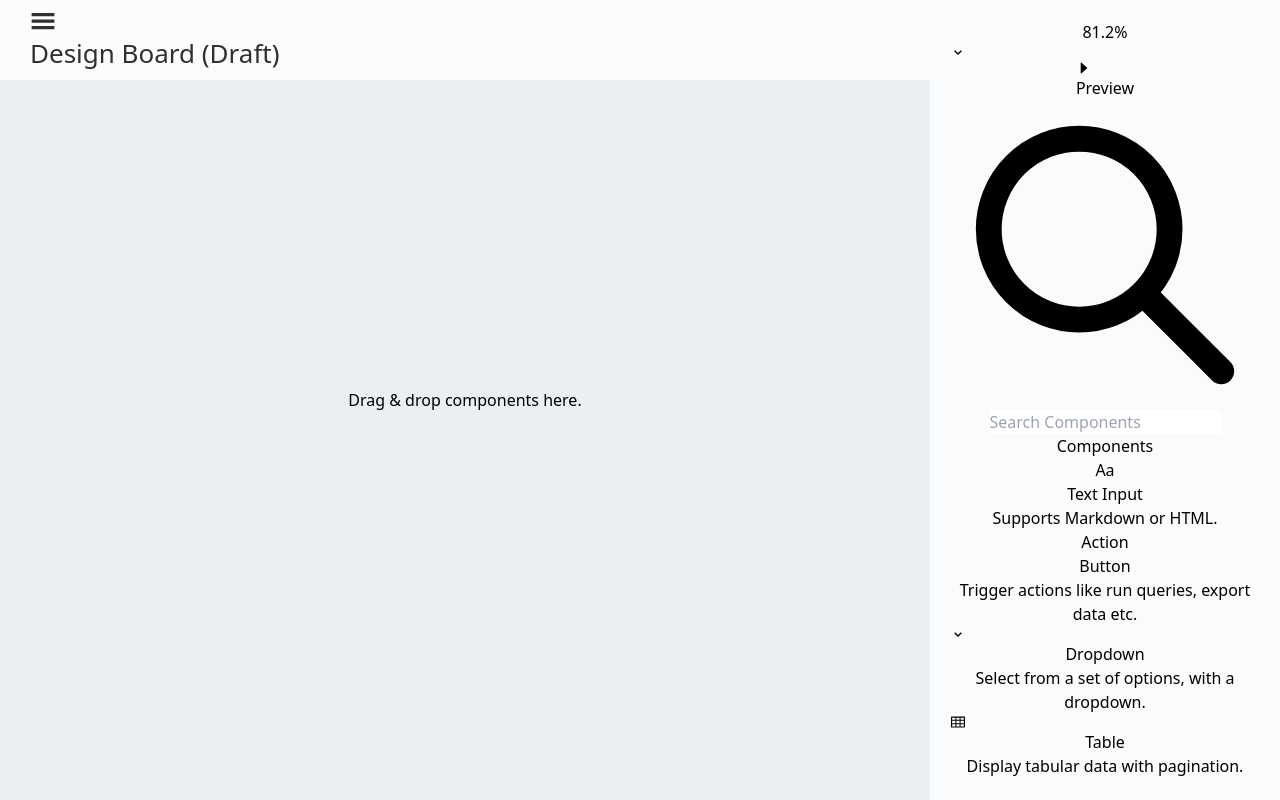
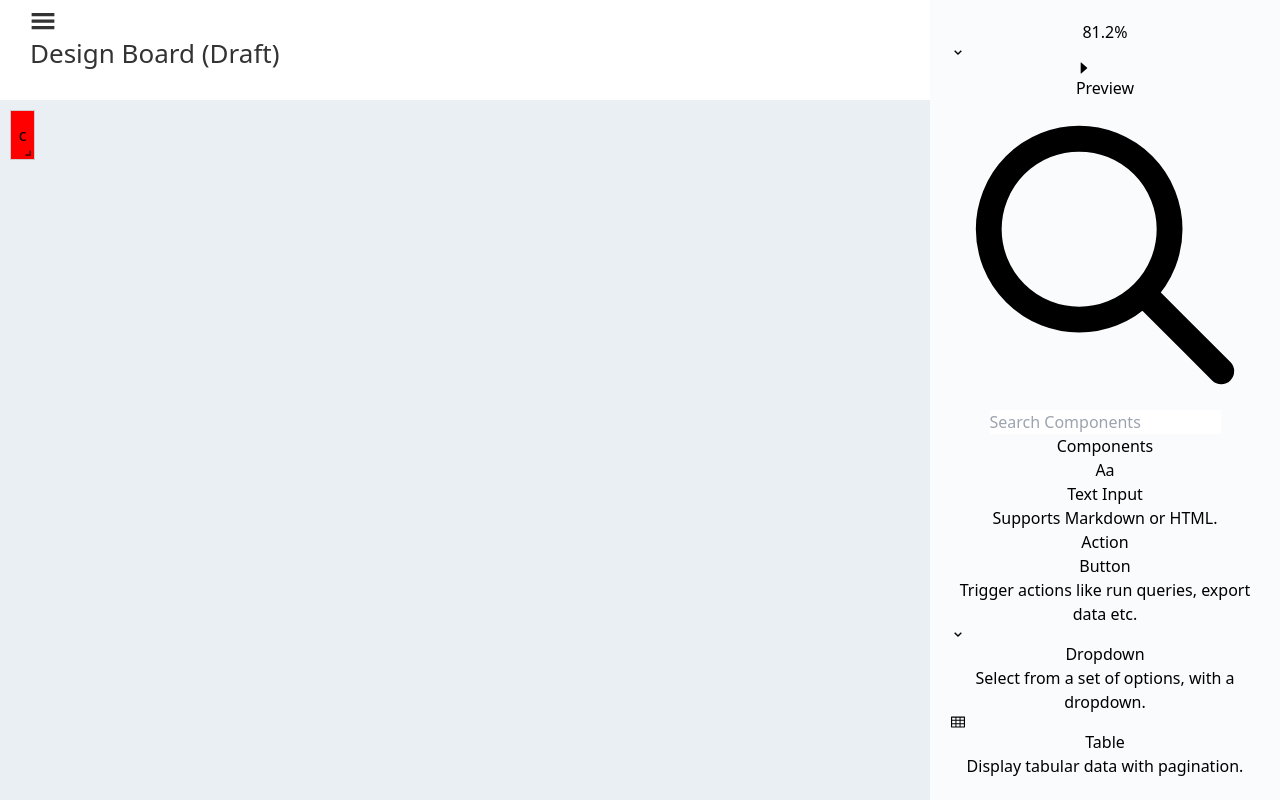
Before and after one commit to JatinSingh08/ReactEasyBuilder, a React (Vite) app: page / in a window 1280 px wide. Built offline with nearby package versions, Linux system fonts and the light colour scheme.

Commit message:
Add feature: draggable canvas elements

```diff
--- a/src/Editor.css
+++ b/src/Editor.css
@@ -5,24 +5,52 @@
   position: relative; /* Added */
 }
 
+.empty-layout-text {
+  position: absolute;
+  top: 55%;
+  left: 42%;
+  transform: translate(-50%, -50%);
+  text-align: center;
+}
+
+
 .editor-canvas {
-  width: calc(100% - 350px);
+  margin-top: 100px;
+  width: 100%;
   background-color: #E9EFF2;
-  z-index: 1;
+  display: flex;
+  align-items: flex-start;
+  justify-content: flex-start;
+  overflow: auto;
+}
+
+ .grid__item {
+  background-color: red;
+  border: 1px solid #ccc;
   display: flex;
   align-items: center;
+  align-self: flex-start;
   justify-content: center;
+  font-size: 16px;
+  margin: 10px;
+  overflow: auto;
+  min-width: 25px;
+  min-height: 25px;
 }
+.layout {
+  max-width: 100%;
+  max-height: 100%;
+}
+
 
 .editor-picker {
   padding: 20px;
   width: 350px;
-  /* border-left: 1px solid black; */
   background: #F9FBFC 0% 0% no-repeat padding-box;
   box-shadow: 1px 1px 1px #00000029;
   opacity: 1;
   height: 100vh;
-  position: fixed; /* Added */
-  top: 0; /* Added */
-  right: 0; /* Added */
+  position: fixed;
+  top: 0;
+  right: 0;
 }
--- a/src/components/EditorCanvas/EditorCanvas.jsx
+++ b/src/components/EditorCanvas/EditorCanvas.jsx
@@ -1,13 +1,74 @@
-import React from 'react'
+import React, { useState } from "react";
+import { Responsive, WidthProvider } from "react-grid-layout";
+import "react-grid-layout/css/styles.css";
+import "react-resizable/css/styles.css";
+import '../../Editor.css'
+const ResponsiveGridLayout = WidthProvider(Responsive);
 
 const EditorCanvas = () => {
+  const [layout, setLayout] = useState([
+    { i: "a", x: 0, y: 0, w: 1, h: 2 },
+    { i: "b", x: 1, y: 0, w: 3, h: 2 },
+    { i: "c", x: 4, y: 0, w: 1, h: 2 },
+  ])
+  // const layout = [
+  //   { i: "a", x: 0, y: 0, w: 1, h: 2 },
+  //   { i: "b", x: 1, y: 0, w: 3, h: 2 },
+  //   { i: "c", x: 4, y: 0, w: 1, h: 2 },
+  // ];
+
+  const gridItemWidth = 25; // Width of each grid item in pixels
+  const gridItemHeight = 25; // Height of each grid item in pixels
+
+  const onLayoutChange = (newLayout) => {
+    setLayout(newLayout);
+  }
+  const gridCols = 12; // Number of columns in the grid
+
+
   return (
     <div className="editor-canvas">
-      <div className=''>
-        <h2 className='text-[#D4DADC] text-3xl font-bold'>Drag & drop components here.</h2>
-      </div>
+
+      {
+        layout.length === 0 && (
+            <h1 className="empty-layout-text">Drag & drop components here.</h1>
+        )
+      }
+      <ResponsiveGridLayout
+        className="layout"
+        layouts={{ xxs: layout }}
+        breakpoints={{ lg: 1200, md: 996, sm: 768, xs: 480, xxs: 0 }}
+        // cols={{ lg: 12, md: 10, sm: 6, xs: 4, xxs: 2 }}
+        cols={{ lg: gridCols, md: gridCols, sm: gridCols, xs: gridCols, xxs: gridCols }}
+        isResizable={true}
+        preventCollision={false}
+        rowHeight={gridItemHeight}
+        compactType='none'
+        margin={[0, 0]} // Set margin to zero to eliminate gaps between grid items
+        containerPadding={[0, 0]} // Set container padding to zero
+        onLayoutChange={onLayoutChange}
+      >
+        {layout.map((item) => (
+          <div
+            key={item.i}
+            className="grid__item"
+            data-grid={{
+              x: item.x,
+              y: item.y,
+              w: item.w,
+              h: item.h,
+            }}
+            style={{
+              width: `${item.w * gridItemWidth}px`,
+              height: `${item.h * gridItemHeight}px`,
+            }}
+          >
+            {item.i}
+          </div>
+        ))}
+      </ResponsiveGridLayout>
     </div>
-  )
-}
+  );
+};
 
-export default EditorCanvas
+export default EditorCanvas;
--- a/src/components/SearchBar/SearchBar.jsx
+++ b/src/components/SearchBar/SearchBar.jsx
@@ -3,7 +3,7 @@ import React from 'react'
 const SearchBar = () => {
   return (
     <div>
-      <form class={`flex items-center justify-end h-[40px] w-full `}>
+      <form class={`flex items-center  h-[40px] w-full `}>
           <div className="relative">
                 <svg
                     xmlns="http://www.w3.org/2000/svg"
```
Also changed, not shown: src/App.css (+0 -9 lines), src/Editor.jsx (+0 -8 lines).
